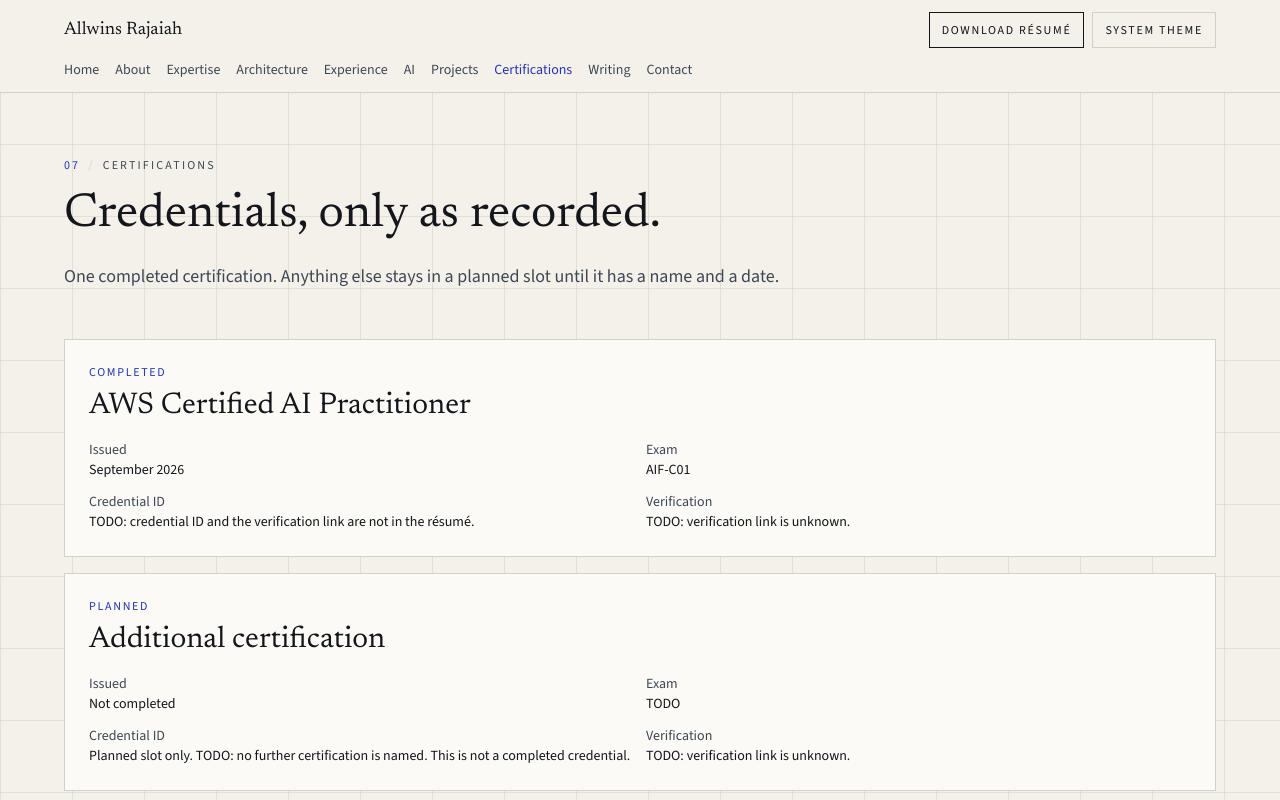
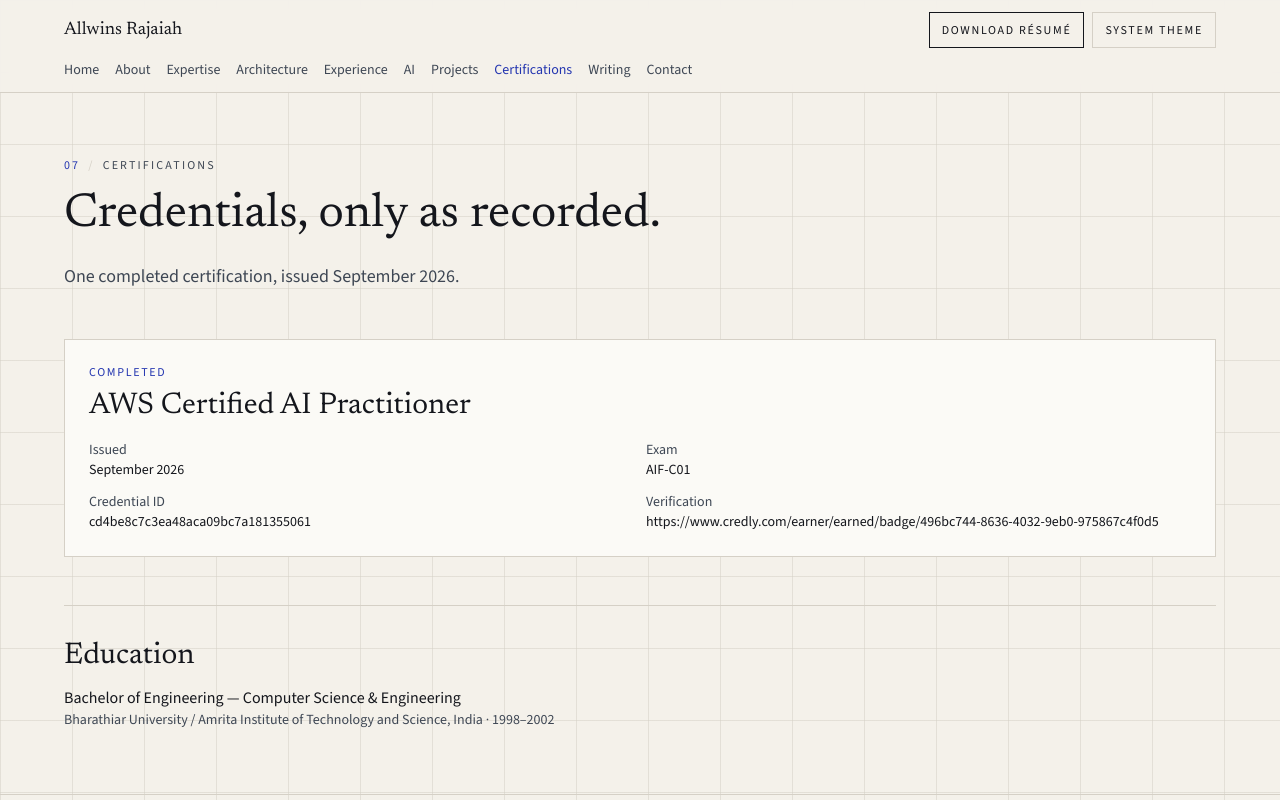
Before and after one commit to rallwins/profile, a Next.js app: page /certifications in a window 1280 px wide. Shown: the top 800 px of the page. Built offline with nearby package versions, Linux system fonts and the light colour scheme.

Commit message:
fix: publish the AWS AI Practitioner credential and remove the empty planned slot
The credential ID and Credly verification link are the values shown on the public LinkedIn profile. The issue date stays September 2026.

```diff
--- a/content/certifications.ts
+++ b/content/certifications.ts
@@ -16,18 +16,9 @@ export const certifications: Certification[] = [
     status: "completed",
     issued: "September 2026",
     examCode: "AIF-C01",
-    credentialId: null,
-    verificationUrl: null,
-    note: "TODO: credential ID and the verification link are not in the résumé.",
-  },
-  {
-    id: "planned-slot",
-    name: "Additional certification",
-    status: "planned",
-    issued: null,
-    examCode: null,
-    credentialId: null,
-    verificationUrl: null,
-    note: "Planned slot only. TODO: no further certification is named. This is not a completed credential.",
+    credentialId: "cd4be8c7c3ea48aca09bc7a181355061",
+    verificationUrl:
+      "https://www.credly.com/earner/earned/badge/496bc744-8636-4032-9eb0-975867c4f0d5",
+    note: "Credential ID and verification link from the public LinkedIn profile.",
   },
 ];
--- a/scripts/generate-resume.mjs
+++ b/scripts/generate-resume.mjs
@@ -130,7 +130,9 @@ paragraph("Team Lead, 3i-Infotech, Apr 2004 – Feb 2007.");
 paragraph("Java Developer, Asic Infotech Pvt. Ltd., May 2003 – Feb 2004.");
 
 heading("Certification and education");
-paragraph("AWS Certified AI Practitioner (AIF-C01), issued September 2026. Credential ID and verification link: not stated.");
+paragraph(
+  "AWS Certified AI Practitioner (AIF-C01), issued September 2026. Credential ID cd4be8c7c3ea48aca09bc7a181355061. Verification: https://www.credly.com/earner/earned/badge/496bc744-8636-4032-9eb0-975867c4f0d5.",
+);
 paragraph(
   "B.E., Computer Science & Engineering, Bharathiar University / Amrita Institute of Technology and Science, India, 1998–2002.",
 );
--- a/src/app/certifications/page.tsx
+++ b/src/app/certifications/page.tsx
@@ -16,7 +16,7 @@ export default function CertificationsPage() {
         index="07"
         eyebrow="Certifications"
         title="Credentials, only as recorded."
-        lede="One completed certification. Anything else stays in a planned slot until it has a name and a date."
+        lede="One completed certification, issued September 2026."
       />
       <ul className="mt-12 space-y-4">
         {certifications.map((item) => (
--- a/src/lib/routes.ts
+++ b/src/lib/routes.ts
@@ -52,7 +52,7 @@ export const routes: RouteItem[] = [
     href: "/certifications",
     label: "Certifications",
     index: "07",
-    description: "Completed credential, a planned slot, and education.",
+    description: "Completed credential and education.",
   },
   {
     href: "/writing",
```
Also changed, not shown: 4 other files (tests, documents, lock files or other folders).
